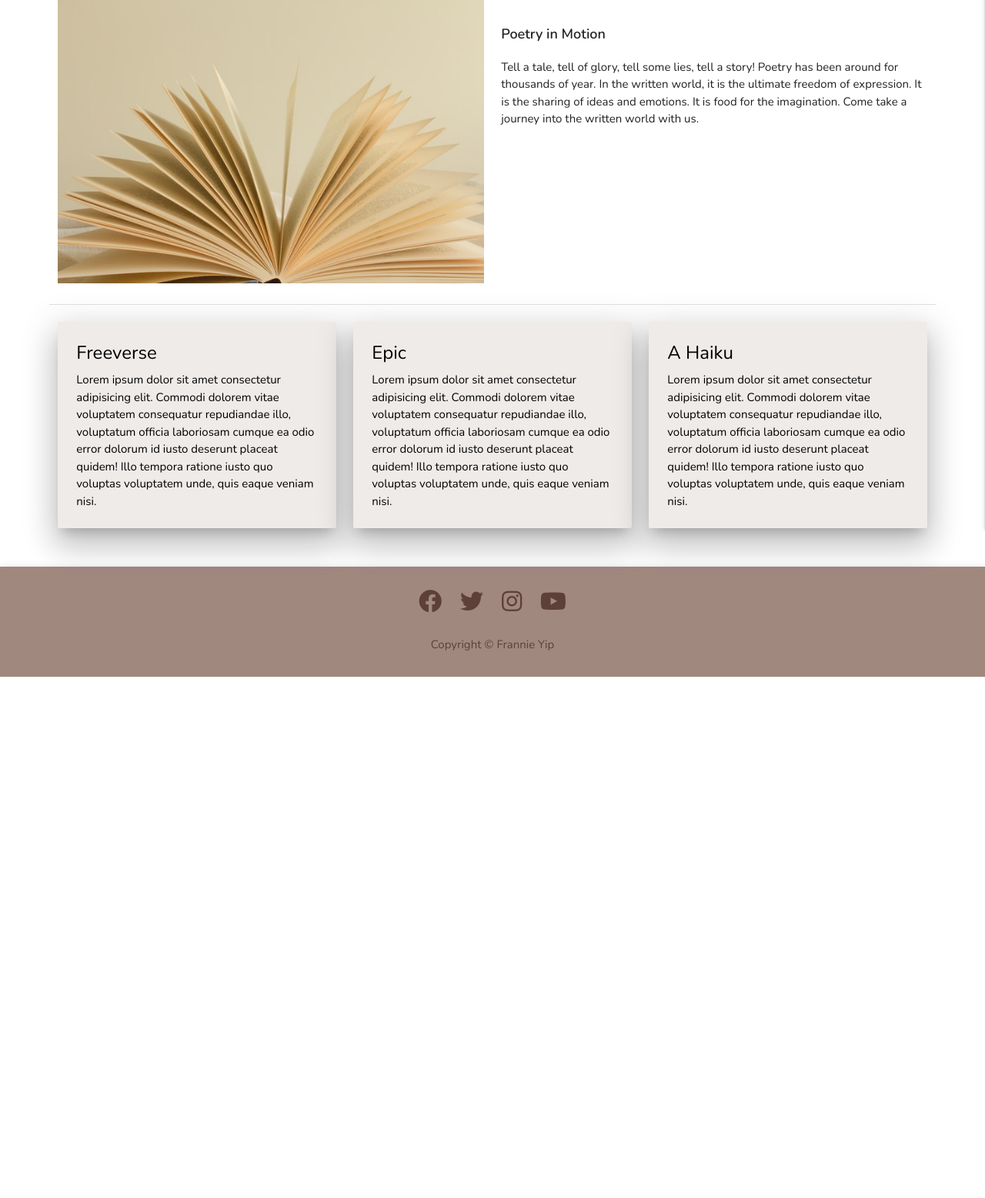
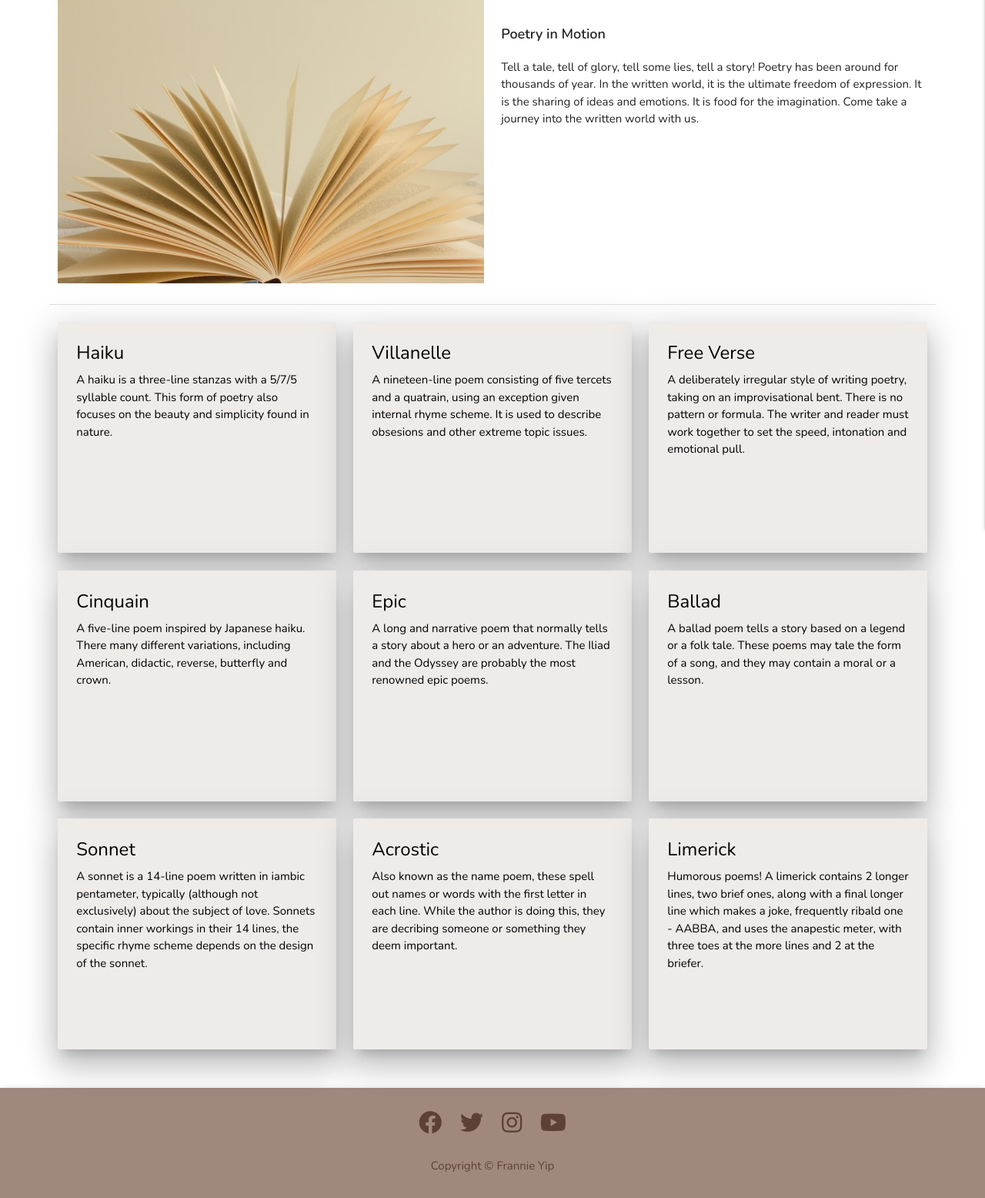
Before and after one commit to finnsterfran/The_Written_Tapestry, a Flask app: page / in a window 1280 px wide. Shown: the part 173-1729 px from the top of the page at 77% size. Before the commit the page ends 1052 px from the top, so only its background shows below. Run offline with Flask 2, Linux system fonts and the light colour scheme; some libraries are stand-ins or nearby versions.

Commit message:
add content to home.html. set card size to small to standardize the spacing and size throughout the grid

```diff
--- a/app.py
+++ b/app.py
@@ -124,7 +124,6 @@ def new_post():
 
 
 
-
 if __name__ == "__main__":
     app.run(host=os.environ.get("IP"),
             port=int(os.environ.get("PORT")),
--- a/static/css/style.css
+++ b/static/css/style.css
@@ -47,6 +47,7 @@ h2 {
     font-size: 1.2rem;
     font-weight: 600;
 }
+
 
 /* Footer */
 .page-footer {
--- a/templates/home.html
+++ b/templates/home.html
@@ -20,46 +20,103 @@
     <div class="section">
         <div class="row">
             <div class="col l4 s12 m10 offset-m1">
-                <div class="card brown lighten-5 z-depth-5">
+                <div class="card small brown lighten-5 z-depth-5">
                     <div class="card-content black-text">
-                        <span class="card-title">Freeverse</span>
-                        <p>Lorem ipsum dolor sit amet consectetur adipisicing elit.
-                            Commodi dolorem vitae voluptatem consequatur repudiandae illo,
-                            voluptatum officia laboriosam cumque ea odio error dolorum id iusto deserunt placeat quidem!
-                            Illo tempora ratione iusto quo voluptas voluptatem unde, quis eaque veniam nisi.
+                        <span class="card-title">Haiku</span>
+                        <p>A haiku is a three-line stanzas with a 5/7/5 syllable count.
+                            This form of poetry also focuses on the beauty and simplicity found in nature.
+                        </p>
+                    </div>
+                </div>
+            </div>
+
+            <div class="col l4 s12 m10 offset-m1">
+                <div class="card small brown lighten-5 z-depth-5">
+                    <div class="card-content black-text">
+                        <span class="card-title">Villanelle</span>
+                        <p>A nineteen-line poem consisting of five tercets and a quatrain, using an exception given internal rhyme scheme.
+                            It is used to describe obsesions and other extreme topic issues.
+                        </p>
+                     </div>
+                </div>
+            </div>
+            <div class="col l4 s12 m10 offset-m1">
+                <div class="card small brown lighten-5 z-depth-5">
+                    <div class="card-content black-text">
+                        <span class="card-title">Free Verse</span>
+                        <p>A deliberately irregular style of writing poetry, taking on an improvisational bent.
+                            There is no pattern or formula. The writer and reader must work together to set the speed,
+                            intonation and emotional pull.
                         </p>
                      </div>
 
                 </div>
             </div>
             <div class="col l4 s12 m10 offset-m1">
-                <div class="card brown lighten-5 z-depth-5">
+                <div class="card small brown lighten-5 z-depth-5">
                     <div class="card-content black-text">
-                        <span class="card-title">Epic</span>
-                        <p>Lorem ipsum dolor sit amet consectetur adipisicing elit.
-                            Commodi dolorem vitae voluptatem consequatur repudiandae illo,
-                            voluptatum officia laboriosam cumque ea odio error dolorum id iusto deserunt placeat quidem!
-                            Illo tempora ratione iusto quo voluptas voluptatem unde, quis eaque veniam nisi.
+                        <span class="card-title">Cinquain</span>
+                        <p>A five-line poem inspired by Japanese haiku.
+                            There many different variations, including American, didactic, reverse, butterfly and crown.
                         </p>
                      </div>
 
                 </div>
             </div>
             <div class="col l4 s12 m10 offset-m1">
-                <div class="card brown lighten-5 z-depth-5">
+                <div class="card small brown lighten-5 z-depth-5">
                     <div class="card-content black-text">
-                        <span class="card-title">A Haiku</span>
-                        <p>Lorem ipsum dolor sit amet consectetur adipisicing elit.
-                            Commodi dolorem vitae voluptatem consequatur repudiandae illo,
-                            voluptatum officia laboriosam cumque ea odio error dolorum id iusto deserunt placeat quidem!
-                            Illo tempora ratione iusto quo voluptas voluptatem unde, quis eaque veniam nisi.
+                        <span class="card-title">Epic</span>
+                        <p>A long and narrative poem that normally tells a story about a hero or an adventure.
+                            The Iliad and the Odyssey are probably the most renowned epic poems.
                         </p>
                      </div>
 
                 </div>
             </div>
+            <div class="col l4 s12 m10 offset-m1">
+                <div class="card small brown lighten-5 z-depth-5">
+                    <div class="card-content black-text">
+                        <span class="card-title">Ballad</span>
+                        <p>A ballad poem tells a story based on a legend or a folk tale. These poems may tale the form of a song,
+                            and they may contain a moral or a lesson.
+                        </p>
+                     </div>
+                </div>
+            </div>
+            <div class="col l4 s12 m10 offset-m1">
+                <div class="card small brown lighten-5 z-depth-5">
+                    <div class="card-content black-text">
+                        <span class="card-title">Sonnet</span>
+                        <p>A sonnet is a 14-line poem written in iambic pentameter,
+                            typically (although not exclusively) about the subject of love.
+                            Sonnets contain inner workings in their 14 lines,
+                             the specific rhyme scheme depends on the design of the sonnet.
+                        </p>
+                    </div>
+                </div>
+            </div>
+            <div class="col l4 s12 m10 offset-m1">
+                <div class="card small brown lighten-5 z-depth-5">
+                    <div class="card-content black-text">
+                        <span class="card-title">Acrostic</span>
+                        <p>Also known as the name poem, these spell out names or words with the first letter in each line.
+                            While the author is doing this, they are decribing someone or something they deem important.
+                        </p>
+                     </div>
 
-
+                </div>
+            </div>
+            <div class="col l4 s12 m10 offset-m1">
+                <div class="card small brown lighten-5 z-depth-5">
+                    <div class="card-content black-text">
+                        <span class="card-title">Limerick</span>
+                        <p>Humorous poems! A limerick contains 2 longer lines, two brief ones, along with a final longer line which makes a joke,
+                            frequently ribald one - AABBA, and uses the anapestic meter, with three toes at the more lines and 2 at the briefer.
+                        </p>
+                     </div>
+                </div>
+            </div>
         </div>
 
 </div>
```
Also changed, not shown: .gitpod.yml, templates/admin.html (added). Lines whose indentation alone changed are shown as unchanged.
